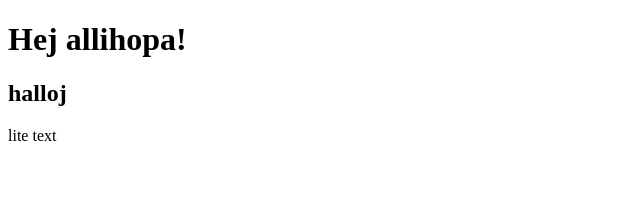
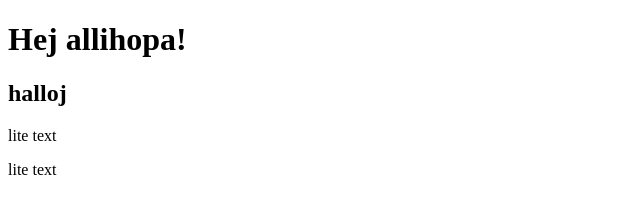
Before and after one commit to HannaPettersson/Gotland-2019-demo, a plain HTML site: page index.html in a window 1280 px wide. Shown: the full height of the page, 0-640 px from the left. Drawn offline with Linux system fonts and the light colour scheme.

Commit message:
lagt till en paragraf

```diff
--- a/index.html
+++ b/index.html
@@ -8,5 +8,6 @@
     <h1>Hej allihopa!</h1>
     <h2>halloj</h2>
     <p>lite text</p>
+    <p>lite text</p>
   </body>
 </html>
```
Also changed, not shown: style.css (added).
